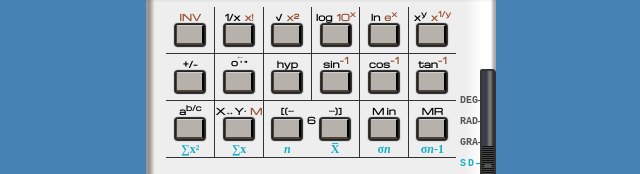
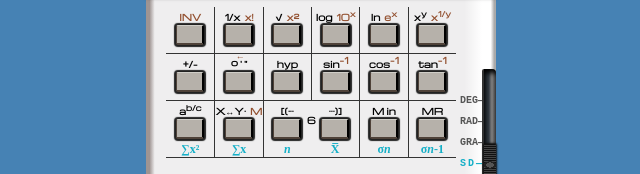
Before and after one commit to ManzDev/twitch-casio-fx39, a website built with Vite: page src/index.html in a window 1280 px wide. Shown: the part 295-469 px from the top of the page, 319-959 px from the left. Built offline with nearby package versions, Linux system fonts and the light colour scheme.

Commit message:
Minor changes

```diff
--- a/src/index.css
+++ b/src/index.css
@@ -428,7 +428,11 @@ body {
     top: 300px;
     border-radius: 2px 4px 2px 4px;
     border: 2px solid #333;
-    background: linear-gradient(to right, #374049 0 40%, #777 60% 71%, #222 100%);
+    border-right: 0;
+    border-bottom: 0;
+    border-top: 0;
+    background: linear-gradient(to right, #374049 0 40%, #777 60% 71%, #444 100%);
+    box-shadow: 2px 4px 5px #000 inset;
     z-index: 2;
 
     & input[name="mode"] {
@@ -443,10 +447,12 @@ body {
 
     & input:checked + label {
       background:
-        radial-gradient(ellipse 180% 30%, #555 0 20%, transparent 20% 30%),
+        radial-gradient(ellipse 180% 30%, #555 0 20%, #222 20% 28%, transparent 30% 35%),
         repeating-linear-gradient(to bottom, #111 0 1px, #444 1px 2px);
-      height: 40px;
+      box-shadow: 0 0 2px 1px #111;
+      height: 42px;
       border-radius: 1px;
+      border-bottom: 2px solid #111;
     }
   }
 
```
